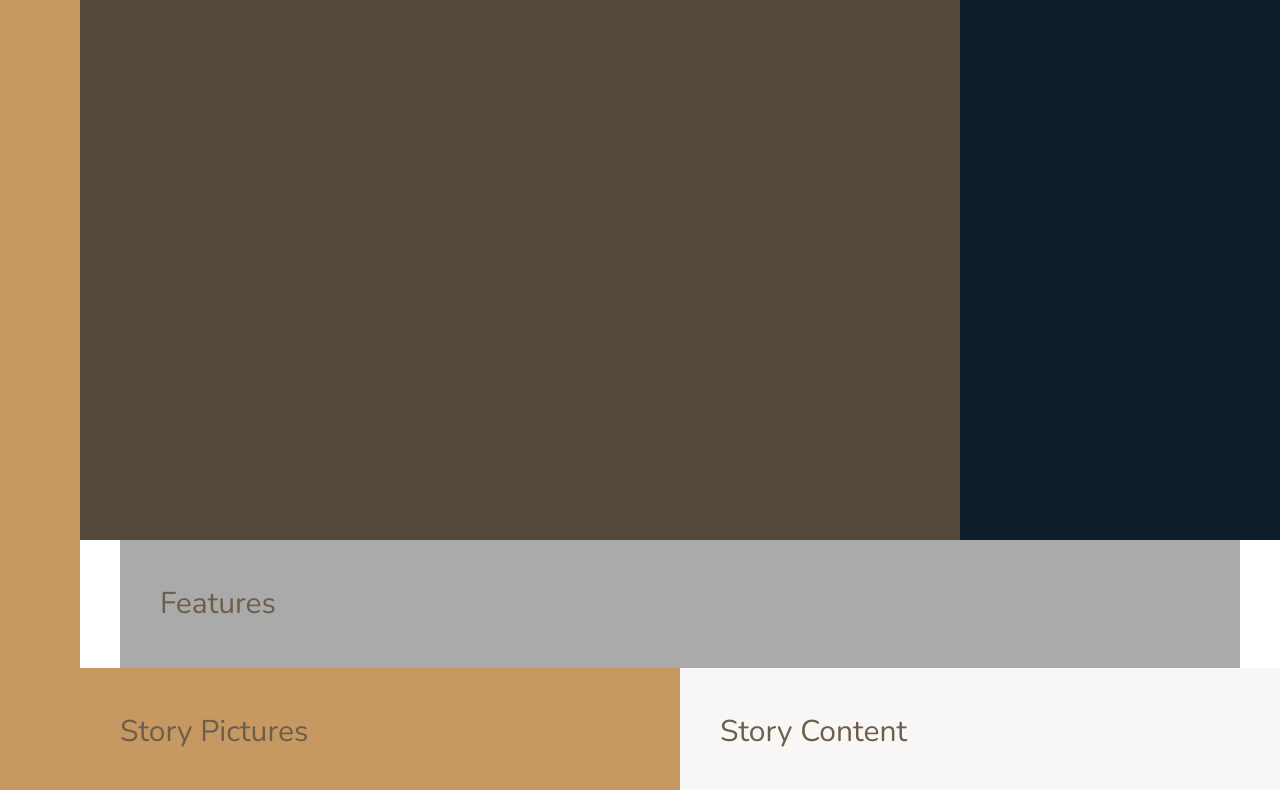
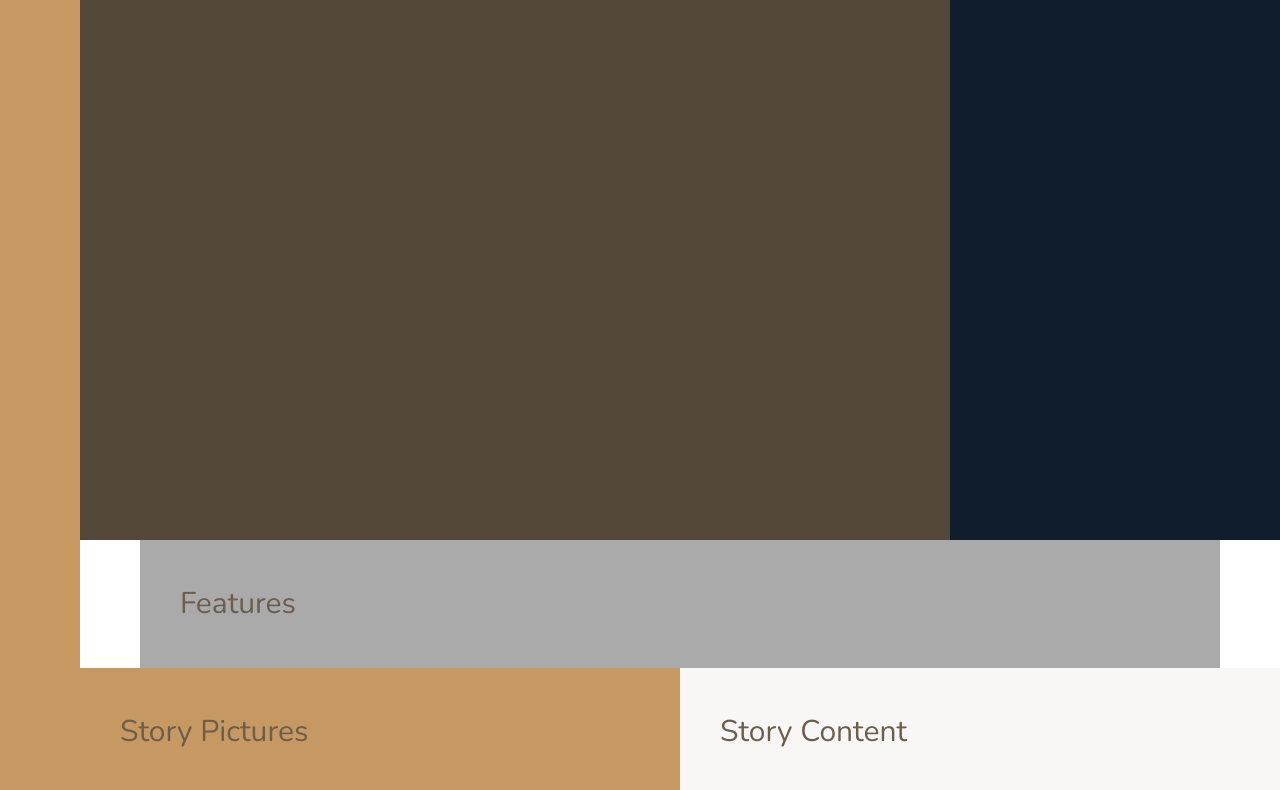
Before and after one commit to dsaseymour/css_practice, a website: page nexter_tutorial/index.html in a window 1280 px wide. Shown: the part 100-890 px from the top of the page. Drawn offline with nearby package versions, Linux system fonts and the light colour scheme.

Commit message:
add margin 6rem min

```diff
--- a/nexter_tutorial/sass/_base.scss
+++ b/nexter_tutorial/sass/_base.scss
@@ -37,13 +37,13 @@
 .container{
   display:grid;
   grid-template-rows: 80vh min-content 40vw repeat(3,min-content);
-  grid-template-columns: [sidebar-start] 8rem [sidebar-end full-start] 1fr [center-start] repeat(8,[col-start] minmax(min-content, 14rem) [col-end]) [center-end] 1fr [full-end];
+  grid-template-columns: [sidebar-start] 8rem [sidebar-end full-start] minmax(6rem, 1fr) [center-start] repeat(8,[col-start] minmax(min-content, 14rem) [col-end]) [center-end] minmax(6rem, 1fr) [full-end];
   //we start with an 8 column layout
   //we add a side bar
   // add two columns that take up the fractional space/ leftover space to the left and right side so that we can center our 8 column layout
   // when we want a layout that takes up all the columns we can still use our 1fr columns
   //we also have line names
-
+// we always have a margin between the content and end of the page of at least 60 pixels i.e. 6rem
 
   & > *{
     padding: 40px;
```
Also changed, not shown: nexter_tutorial/css/style.css.
